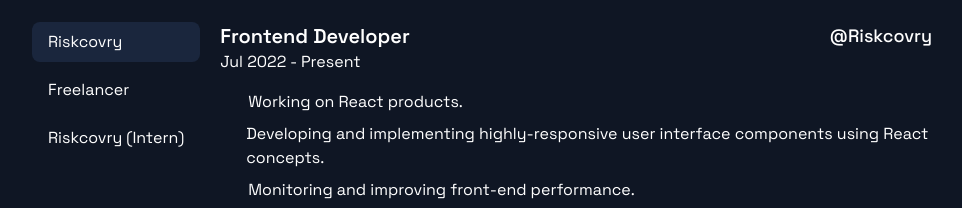
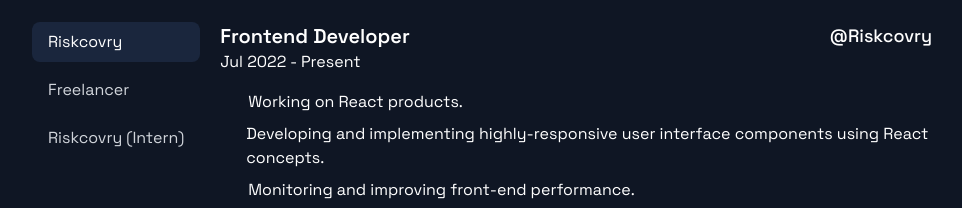
Before and after one commit to atultrp/atultrp-v2, a Next.js app: page / in a window 1280 px wide. Shown: the part 9625-9833 px from the top of the page, without its empty margins (158-1120 px from the left). Built offline with nearby package versions, Linux system fonts and the light colour scheme; some icons are missing.

Commit message:
work changes

```diff
--- a/components/Work.js
+++ b/components/Work.js
@@ -9,7 +9,7 @@ const Work = () => {
 
   const CompanyCard = ({ company, active, key }) => {
     return (
-      <div key={key} className={`${active === company && 'bg-[#1a263d]'} hover:bg-[#1a263d] duration-300 py-2 px-4 cursor-pointer rounded-lg whitespace-nowrap`} onClick={() => handleClickCompanyCard(company)}>
+      <div key={key} className={`${active === company ? 'bg-[#1a263d] text-white' : "text-gray-300"} hover:bg-[#1a263d] hover:text-white duration-300 py-2 px-4 cursor-pointer rounded-lg whitespace-nowrap`} onClick={() => handleClickCompanyCard(company)}>
         {company}
       </div>
     )
```
